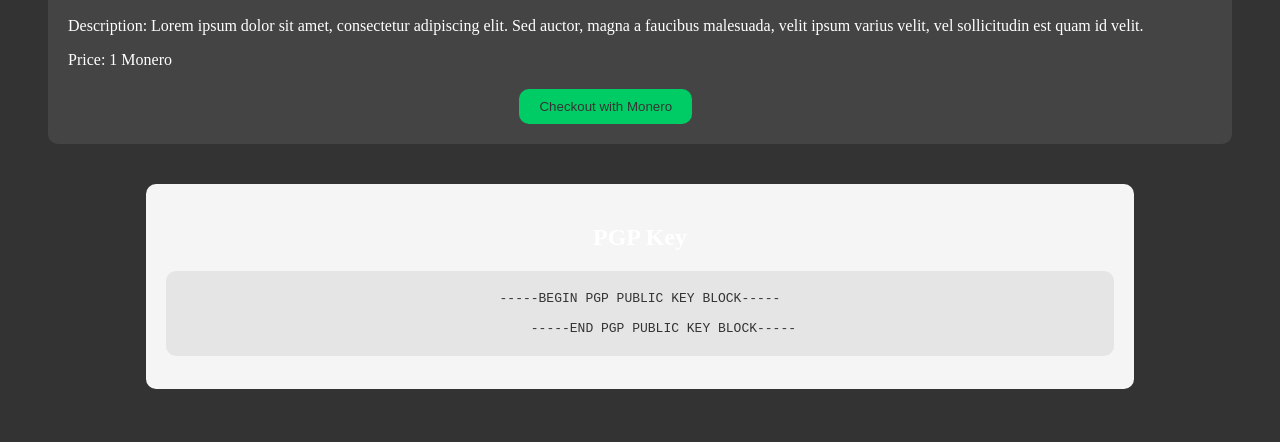
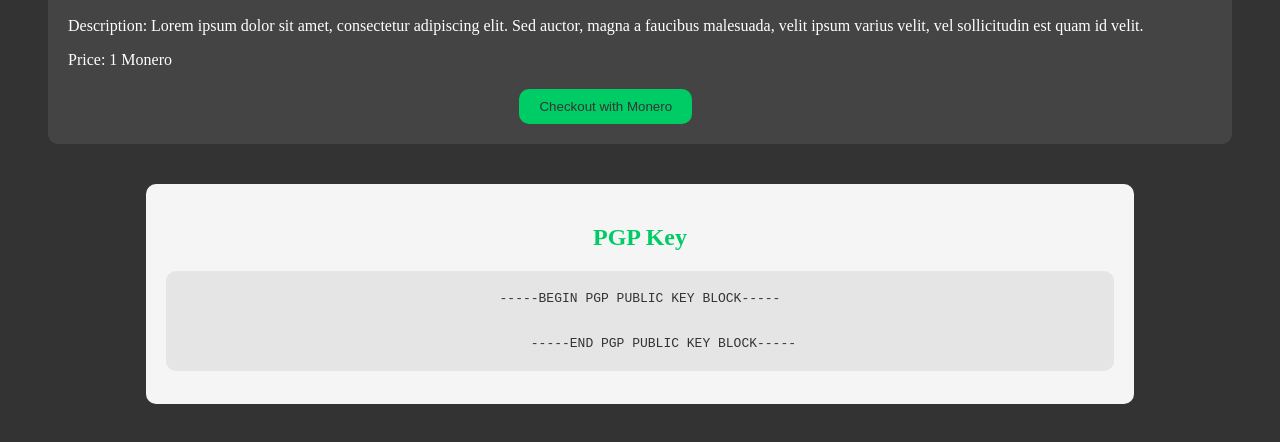
Before and after one commit to legendofzeta/Vendor-Shop-V1-HTML-Only, a plain HTML site: page index.html in a window 1280 px wide. Shown: the part 506-948 px from the top of the page. Drawn offline with Linux system fonts and the light colour scheme.

Commit message:
Update index.html

```diff
--- a/index.html
+++ b/index.html
@@ -40,6 +40,27 @@
         padding: 10px 20px;
         border-radius: 10px;
         cursor: pointer;
+      }
+.pgp-key {
+        text-align: center;
+        background-color: black; /* changes the background color to black */
+        padding: 20px;
+        border-radius: 10px;
+        margin: 40px auto;
+        width: 80%;
+      }
+      .pgp-key h2{
+        margin-bottom: 20px;
+        color: #00cc66; /* changes the title color to green */
+      }
+      .pgp-key pre{
+        background-color: black; /* changes the key text background color to black */
+        padding: 20px;
+        border-radius: 10px;
+        white-space: pre-wrap;
+        word-break: break-all;
+        font-family: monospace;
+        color: #00cc66; /* changes the key text color to green */
       }
 .pgp-key {
         text-align: center; /* centers the text within the div */
@@ -121,6 +142,7 @@
       <h2>PGP Key</h2>
       <pre>-----BEGIN PGP PUBLIC KEY BLOCK-----
       <!-- PGP key here -->
+
       -----END PGP PUBLIC KEY BLOCK-----</pre>
     </div>
   </body>
```
